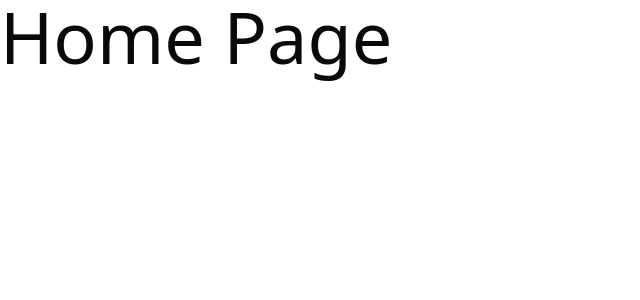
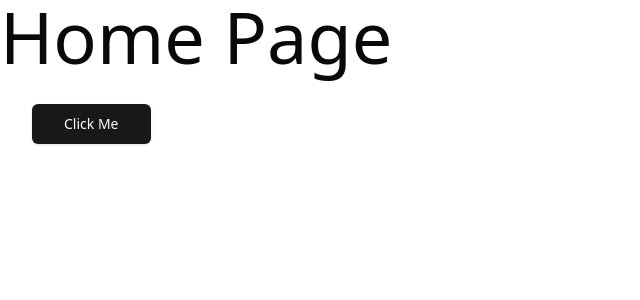
Before and after one commit to msilvamolina/nextjs_vercel_airbnb_clone_course, a Next.js app: page / in a window 1280 px wide. Shown: the top 300 px of the page, without its empty margins (0-640 px from the left). Built offline with nearby package versions, Linux system fonts and the light colour scheme.

Commit message:
feat: add button component to home page
Introduce a new button component from the UI library to the home page for better user interaction. The button is styled with default variant, large size, and capitalized text.

```diff
--- a/app/page.tsx
+++ b/app/page.tsx
@@ -1,9 +1,13 @@
 import React from "react";
+import { Button } from "@/components/ui/button";
 
 function HomePage() {
   return (
     <div>
       <h1 className="text-7xl">Home Page</h1>
+      <Button variant="default" size="lg" className="capitalize m-8">
+        click me
+      </Button>
     </div>
   );
 }
```
